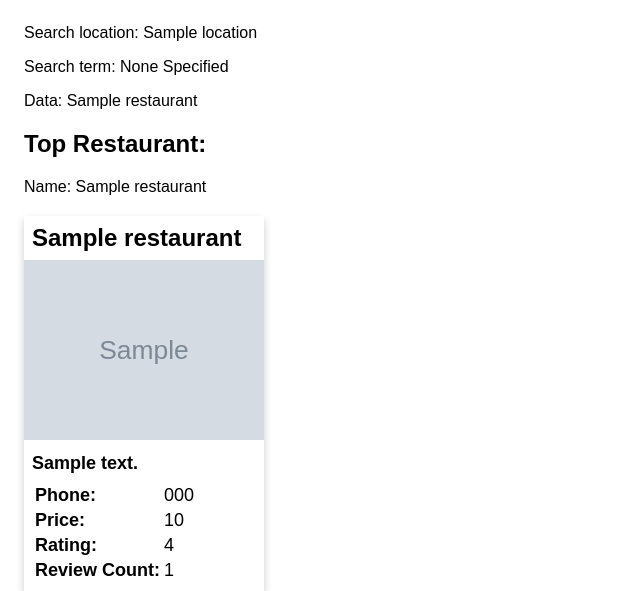
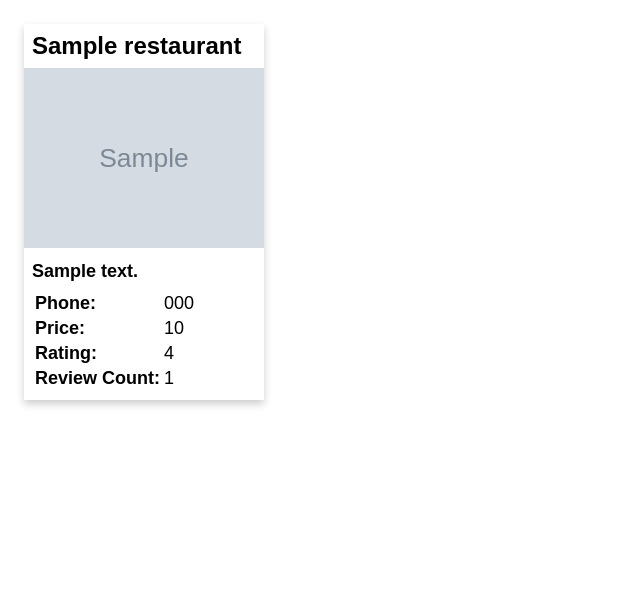
Before and after one commit to sildotdev/webdev-labs, a Flask app: template lab02/templates/restaurant.html in a window 1280 px wide. Shown: the part 128-719 px from the top of the page, without its empty margins (0-640 px from the left). Run offline with Flask 2, Linux system fonts and the light colour scheme; the template is opened without the code that fills it: most values are stand-ins (such as "Sample title", 1, 10 or a date in 2020); grey boxes marked "Sample" are stand-in pictures; some libraries are stand-ins or nearby versions.

Commit message:
Removing ugly header thing

```diff
--- a/lab02/templates/restaurant.html
+++ b/lab02/templates/restaurant.html
@@ -12,11 +12,11 @@
     {% include 'includes/header.html' %}
 
     <main>
-        <p>Search location: {{location}}</p>
+        <!-- <p>Search location: {{location}}</p>
         <p>Search term: {{search_term or 'None Specified'}}</p>
         <p>Data: {{ restaurant }}</p>
         <h2>Top Restaurant:</h2>
-        <p>Name: {{ restaurant.get('name') }}</p>
+        <p>Name: {{ restaurant.get('name') }}</p> -->
 
         <div class="card">
             <h2>{{ restaurant.get('name') }}</h2>
```
